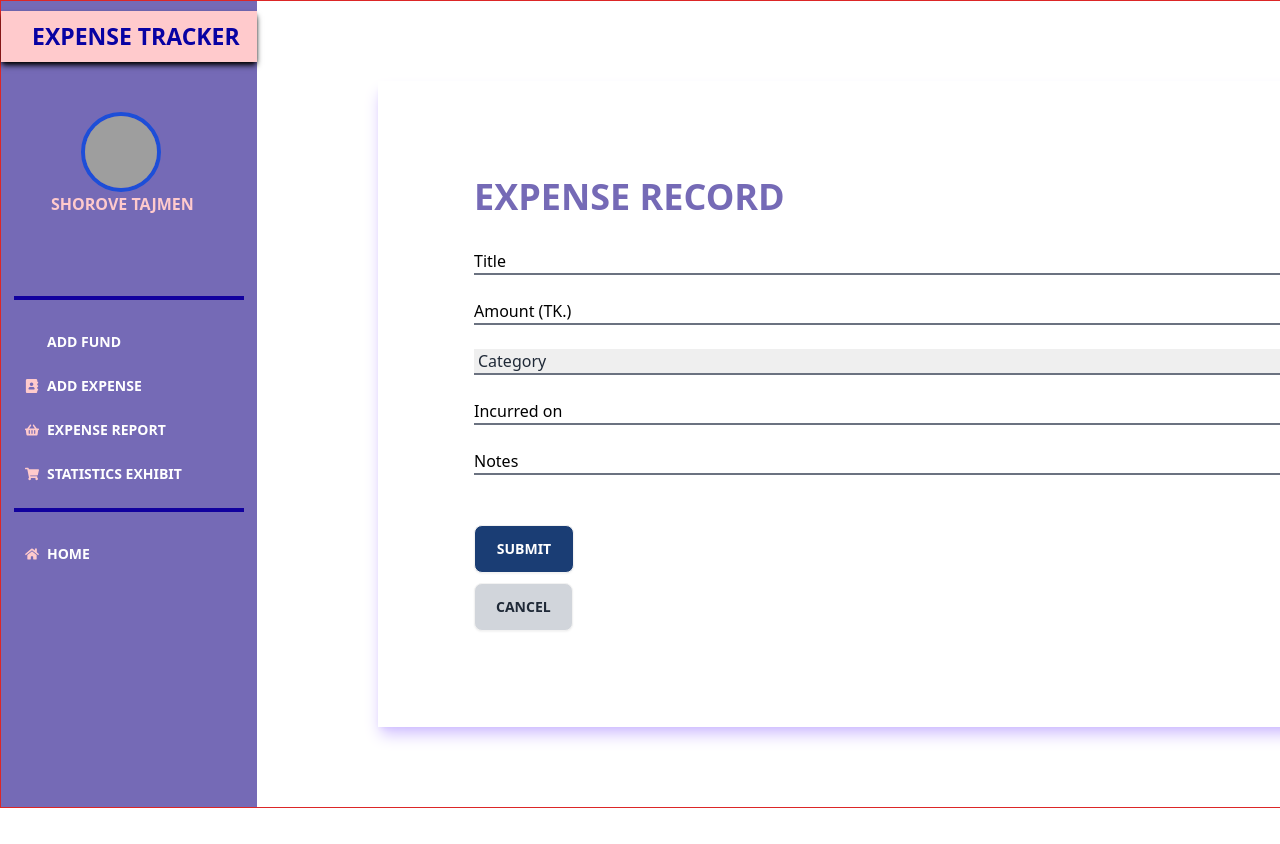
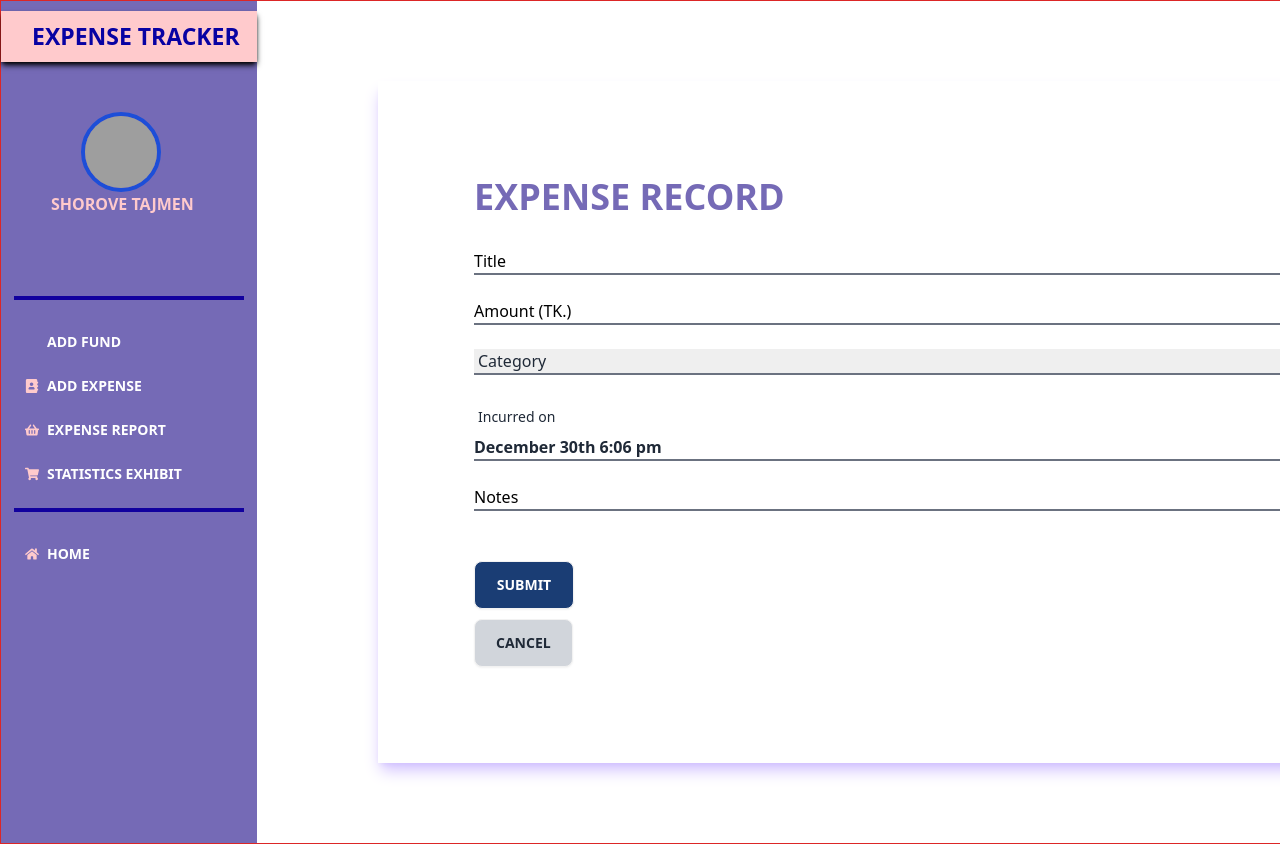
Before and after one commit to ShoroveTajmen/Expense_Tracker, a React (Vite) app in the folder expenseClient/: page /dashboard/addExpense in a window 1280 px wide. Shown: the top 844 px of the page. Before the commit the page ends 808 px from the top, so only its background shows below. Built offline with nearby package versions, Linux system fonts and the light colour scheme; grey boxes are pictures that could not be loaded; some icons are missing.

Commit message:
update date portion

```diff
--- a/expenseClient/src/Pages/Dashboard/AddExpense.jsx
+++ b/expenseClient/src/Pages/Dashboard/AddExpense.jsx
@@ -5,9 +5,9 @@ import Swal from "sweetalert2";
 
 const AddExpense = () => {
   const axiosPublic = useAxiosPublic();
-  //for date picker
-  const [selectedDate, setSelectedDate] = useState();
-  const formattedDate = moment(selectedDate).format("lll");
+
+  const currentDate = new Date();
+  const formattedDate = moment(currentDate).format('MMMM Do h:mm a');
 
 
   const handleAddExpense = (e) => {
@@ -40,12 +40,9 @@ const AddExpense = () => {
           showConfirmButton: false,
           timer: 1500,
         });
-
       }
     });
   };
-
-
 
   return (
     <div className="shadow-lg shadow-[#D0BFFF] p-24 lg:w-[1100px] mx-auto mt-12 mb-12 bg-white">
@@ -87,11 +84,16 @@ const AddExpense = () => {
           </select>
         </div>{" "}
         <div className="form-control mt-6 ">
+          <label className="label">
+            <span className="label-text text-sm">
+            Incurred on
+            </span>
+          </label>
           <input
             type="text"
             name="date"
-            placeholder="Incurred on"
-            className="border-b-2 border-gray-500  w-full placeholder-black"
+            value={formattedDate}
+            className="border-b-2 border-gray-500 font-bold  w-full placeholder-black"
           />
         </div>
         <div className="form-control mt-6 ">
```
